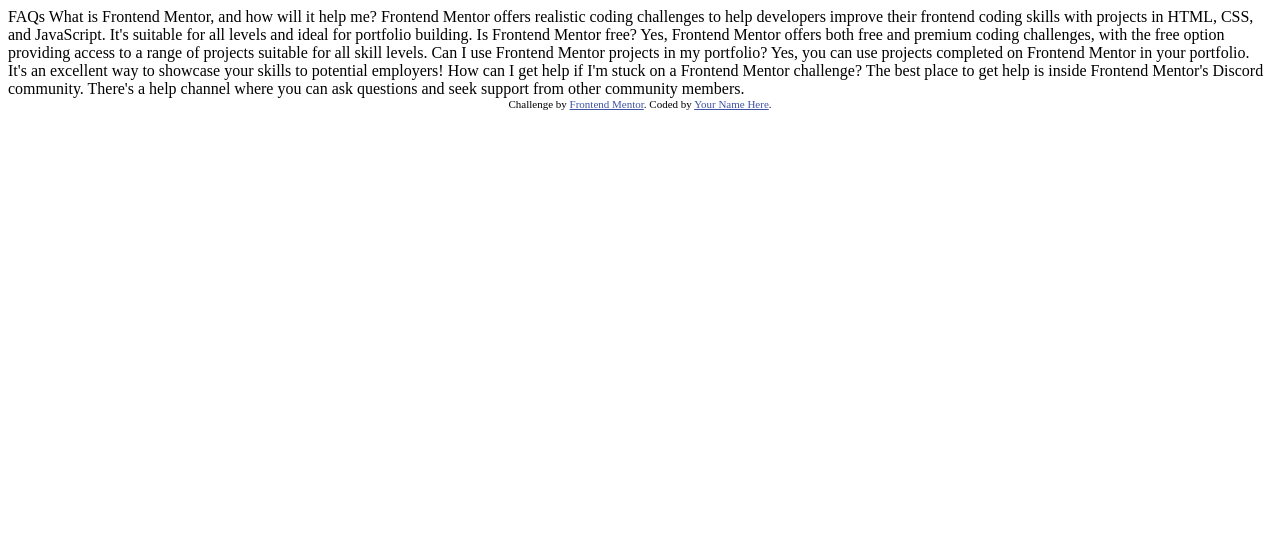
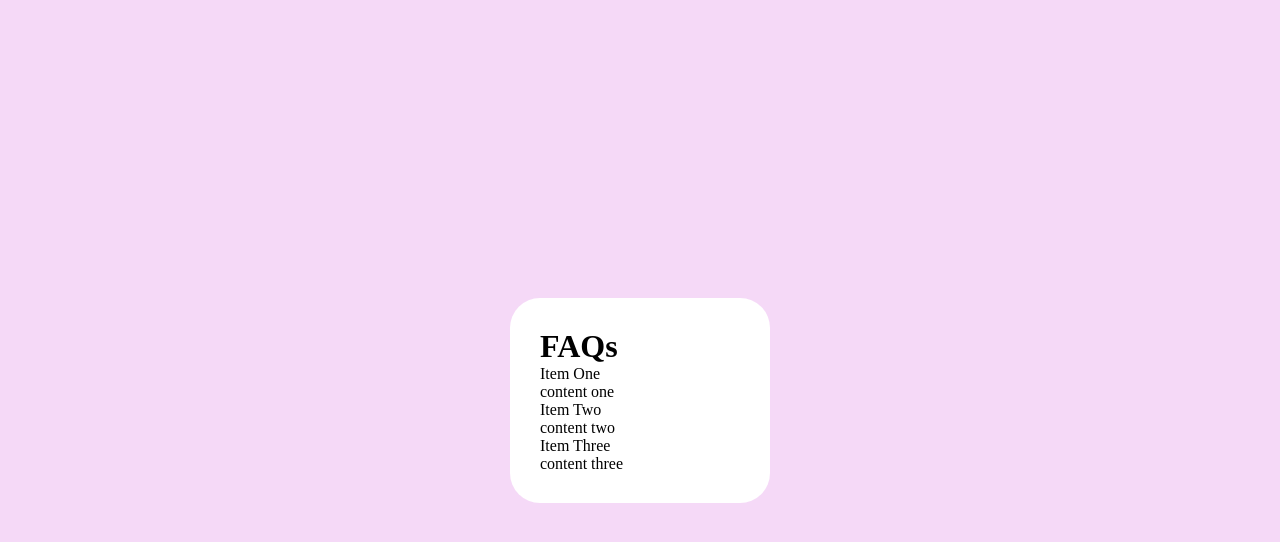
Before and after one commit to himelislam/frontend-mentor, a plain HTML site: page faq-accordion-main/index.html in a window 1280 px wide. Drawn offline with Linux system fonts and the light colour scheme.

Commit message:
UI updated

```diff
--- a/faq-accordion-main/index.html
+++ b/faq-accordion-main/index.html
@@ -3,46 +3,31 @@
 <head>
   <meta charset="UTF-8">
   <meta name="viewport" content="width=device-width, initial-scale=1.0"> <!-- displays site properly based on user's device -->
-
   <link rel="icon" type="image/png" sizes="32x32" href="./assets/images/favicon-32x32.png">
-
+  <link rel="stylesheet" href="./style.css">
   <title>Frontend Mentor | FAQ accordion</title>
-
-  <!-- Feel free to remove these styles or customise in your own stylesheet 👍 -->
-  <style>
-    .attribution { font-size: 11px; text-align: center; }
-    .attribution a { color: hsl(228, 45%, 44%); }
-  </style>
 </head>
 <body>
-
-  FAQs
-
-  What is Frontend Mentor, and how will it help me?
-
-  Frontend Mentor offers realistic coding challenges to help developers improve their
-  frontend coding skills with projects in HTML, CSS, and JavaScript. It's suitable for
-  all levels and ideal for portfolio building.
-
-  Is Frontend Mentor free?
-
-  Yes, Frontend Mentor offers both free and premium coding challenges, with the free
-  option providing access to a range of projects suitable for all skill levels.
-
-  Can I use Frontend Mentor projects in my portfolio?
-
-  Yes, you can use projects completed on Frontend Mentor in your portfolio. It's an excellent
-  way to showcase your skills to potential employers!
-
-  How can I get help if I'm stuck on a Frontend Mentor challenge?
-
-  The best place to get help is inside Frontend Mentor's Discord community. There's a help
-  channel where you can ask questions and seek support from other community members.
-
-
-  <div class="attribution">
-    Challenge by <a href="https://www.frontendmentor.io?ref=challenge" target="_blank">Frontend Mentor</a>.
-    Coded by <a href="#">Your Name Here</a>.
+  <div class="container">
+    <div class="main">
+      <div class="header">
+        <h1>FAQs</h1>
+      </div>
+      <div class="accordion">
+        <div class="accordion-item">
+          <div class="accordion-header">Item One</div>
+          <div class="accordion-content">content one</div>
+        </div>
+        <div class="accordion-item">
+          <div class="accordion-header">Item Two</div>
+          <div class="accordion-content">content two</div>
+        </div>
+        <div class="accordion-item">
+          <div class="accordion-header">Item Three</div>
+          <div class="accordion-content">content three</div>
+        </div>
+      </div>
+    </div>
   </div>
 </body>
 </html>
--- /dev/null
+++ b/faq-accordion-main/style.css
@@ -0,0 +1,22 @@
+body{
+    margin: 0px;
+}
+.container{
+    background-color: rgb(245, 217, 247);
+    width: 100%;
+    height: 100vh;
+    color: black;
+    display: flex;
+    justify-content: center;
+}
+.main{
+    width: 200px;
+    margin: auto;
+    background-color: white;
+    padding: 30px;
+    border-radius: 30px;
+}
+
+.header h1{
+    margin: 0;
+}
```
